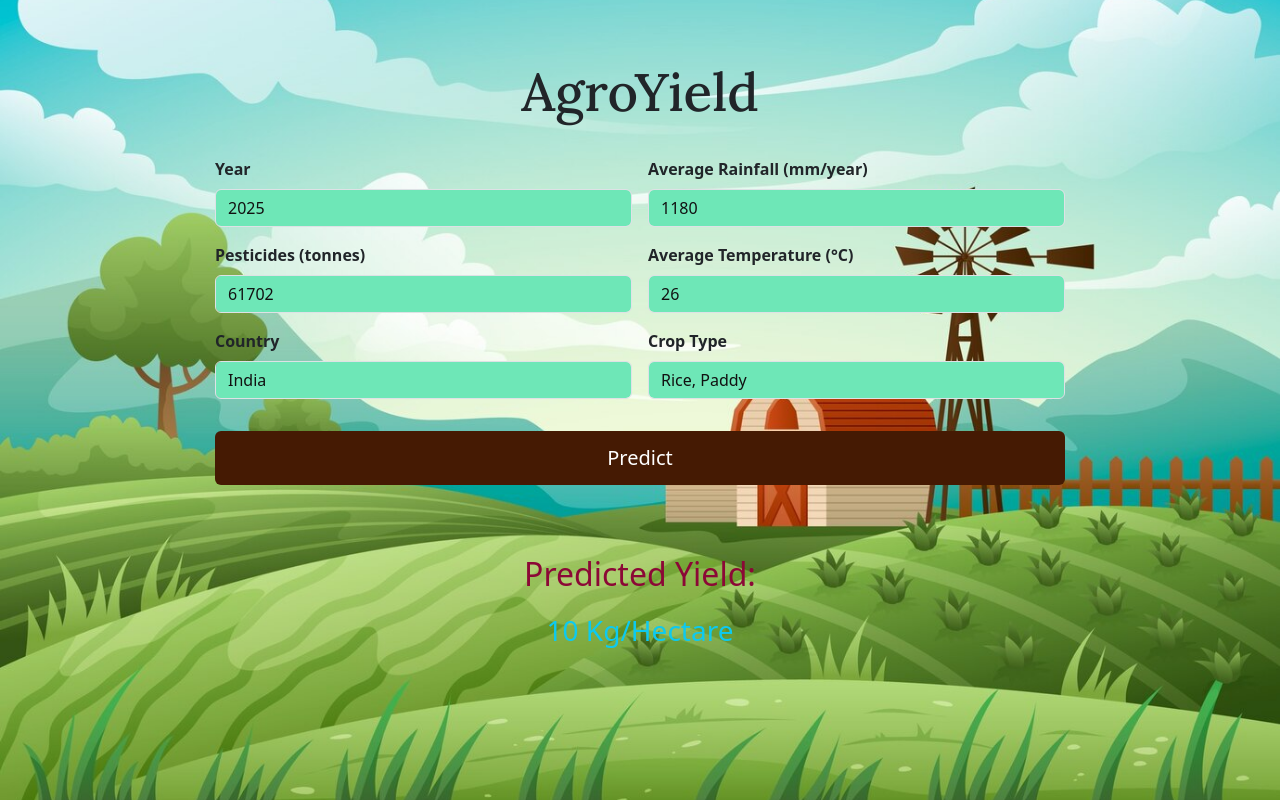
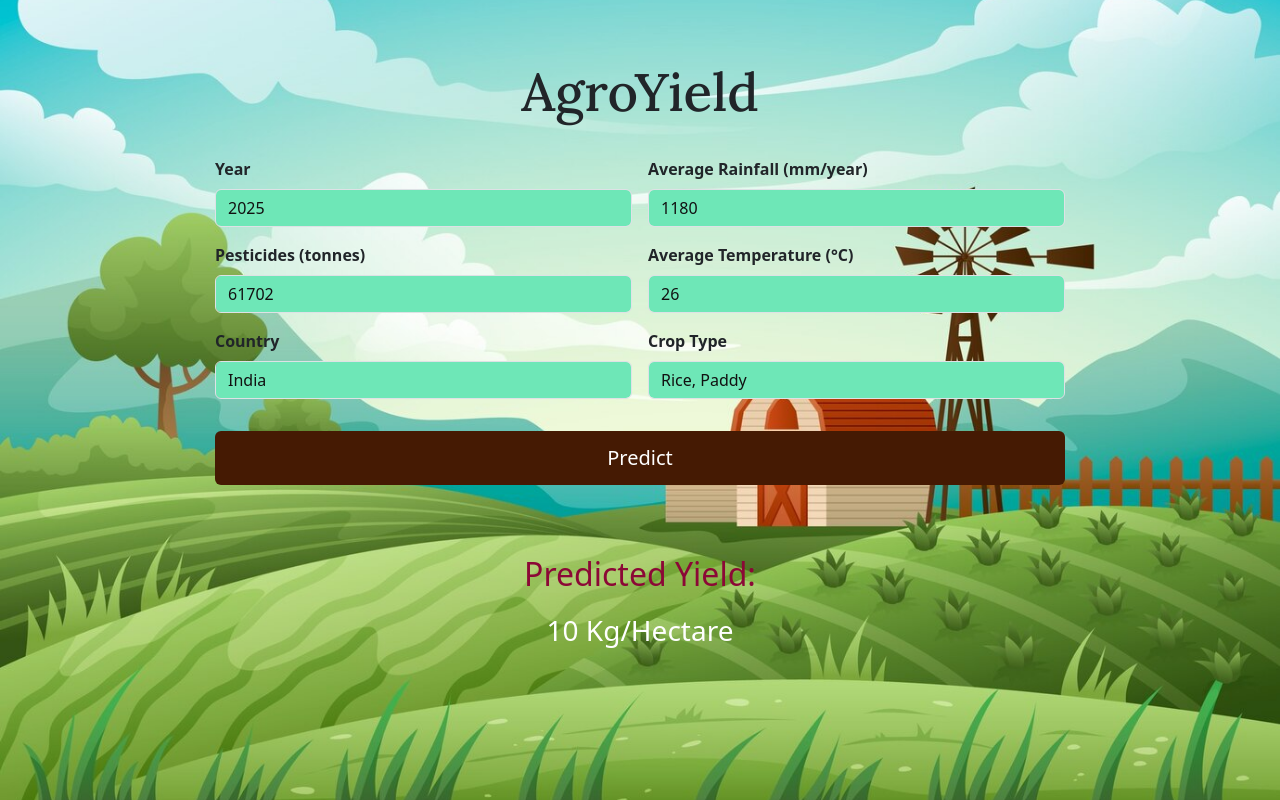
Before and after one commit to sevenrishi/AgroYield, a Flask app: template templates/index.html in a window 1280 px wide. Run offline with Flask 3, Linux system fonts and the light colour scheme; the template is opened without the code that fills it: most values are stand-ins (such as "Sample title", 1, 10 or a date in 2020); parts of the project's set-up code (start-up, migrations or seed data) failed here and were passed over.

Commit message:
final change

```diff
--- a/static/style.css
+++ b/static/style.css
@@ -131,7 +131,9 @@ h1, h2 {
     text-align: center;
   }
 
-
+.prediction-text{
+    color: white !important;
+}
 
   @keyframes fadeIn {
     0% {
--- a/templates/index.html
+++ b/templates/index.html
@@ -59,7 +59,7 @@
             {% if prediction %}
                 <div class="prediction-result">
                 <h2>Predicted Yield:</h2>
-                <h3 class="text-info" style="color: black;">{{ prediction / 10 }} Kg/Hectare</h3>
+                <h3 class="prediction-text">{{ prediction / 10 }} Kg/Hectare</h3>
                 </div>
             {% endif %}
             {% if error %}
```
